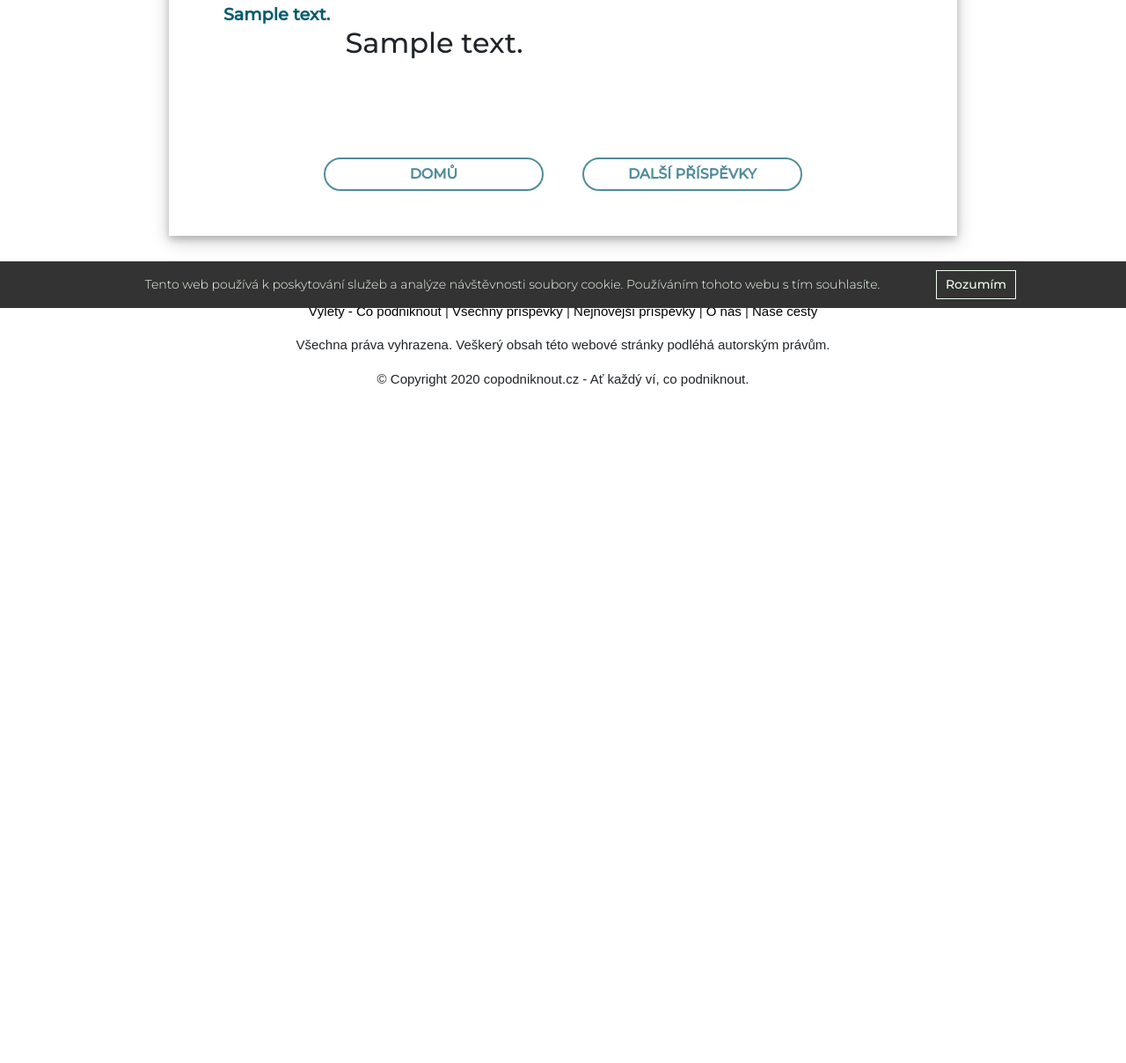
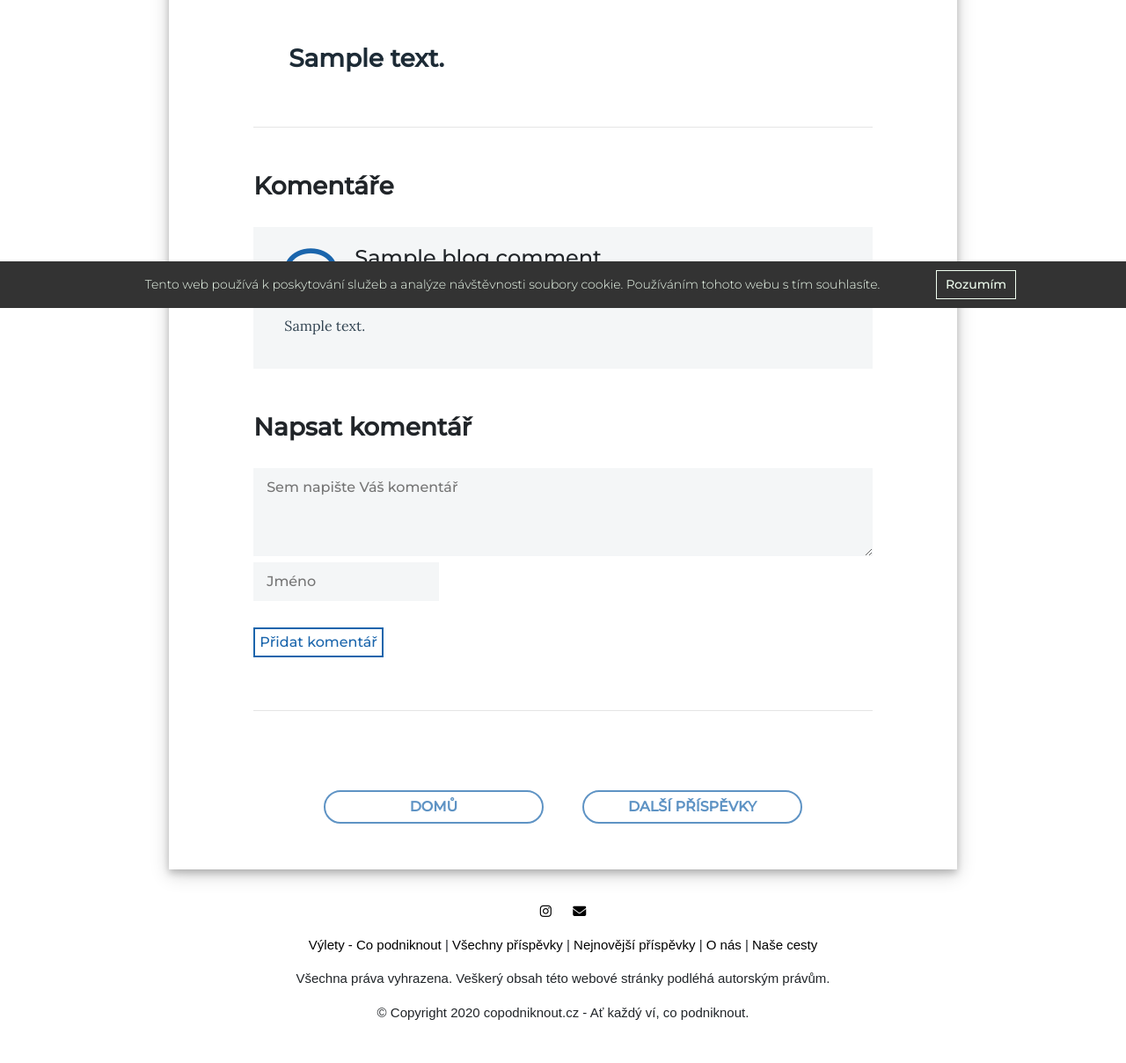
Before and after one commit to aidomon/CoPodniknout-website, a Node project: template views/blog_konkretni.ejs in a window 1280 px wide. Shown: the part 450-1658 px from the top of the page at 88% size. Before the commit the page ends 889 px from the top, so only its background shows below. Run offline with Node 20 templates, Linux system fonts and the light colour scheme; the template is opened without the code that fills it: most values are stand-ins (such as "Sample title", 1, 10 or a date in 2020); some libraries are stand-ins or nearby versions.

Commit message:
comments working

```diff
--- a/app.js
+++ b/app.js
@@ -6,7 +6,7 @@ const bodyParser = require("body-parser");
 const ejs = require("ejs");
 const _ = require("lodash");
 const mongoose = require("mongoose");
-const options = require('./options');
+const options = require("./options");
 
 const app = express();
 app.use(compression());
@@ -61,7 +61,9 @@ const Blog = mongoose.model(options.name[1], blogSchema);
 const blog_commentSchema = new mongoose.Schema(
     {
         blog_name: String,
-        comments: Array,
+        name: String,
+        comment: String,
+        time: String,
     },
     { collection: options.collection[2] }
 );
@@ -146,7 +148,7 @@ app.get("/blog/vyhledavani/:dotaz", function (req, res) {
 });
 
 app.get("/blog/zkouska", function (req, res) {
-    res.send("<form action='/blog/zkouska' method='post'><input type='text' name='text' id=''><input type='submit' value='Submit'></form>");
+    //res.send("<form action='/blog/zkouska' method='post'><input type='text' name='text' id=''><input type='submit' value='Submit'></form>");
     // Blog_commment.findOne({blog_name: "ahoj"}, function(err, result){
     //     console.log(result);
     //     res.send(result);
@@ -154,13 +156,36 @@ app.get("/blog/zkouska", function (req, res) {
     // Blog_comment.updateOne({blog_name: "ahoj2"}, { $push: { comments: "hruza" }}, function(err, result){
     //     res.send(result);
     // });
-    // Blog_comment.create({ blog_name: "zdar", comments: "hruza" }, function (err, small) {
-    //     if (err) return handleError(err);
-    //   });
+    Blog_comment.create({ blog_name: "Třetí den", name: "Dalibor", comment: "ahoj", time: "1" }, function (err, small) {
+        if (err) return handleError(err);
+    });
+    res.send("jo");
 });
-app.post("/blog/zkouska", function (req, res) {
-    console.log(req.body.text);
-    res.send(req.body.text);
+
+app.post("/blog/komentar", function (req, res) {
+    //console.log(req.body.komentar + "<br>" + req.body.jmeno + "<br>" + req.body.blog);
+    var date = new Date();
+    var current_date = date.getDate() + ". " + (date.getMonth() + 1) + ". " + date.getFullYear() + " " + date.getHours() + ":" + (date.getMinutes() < 10 ? "0" : "") + date.getMinutes();
+
+    //Blog_comment.updateOne({ blog_name: req.body.blog }, { $push: { name: req.body.jmeno, comment: req.body.komentar, time: current_date } }, function (err, result) {});
+
+    Blog_comment.create({ blog_name: req.body.blog, name: req.body.jmeno, comment: req.body.komentar, time: current_date }, function (err, small) {
+        if (err) return handleError(err);
+    });
+
+    //res.render("blog_konkretni", { blog: result, time: current_date });
+    //res.status(204).send();
+    res.redirect("/blog/" + req.body.blogURL + "/#komentare");
+});
+
+app.get("/blog/prispevky", function (req, res) {
+    Blog.find({}, function (err, result) {
+        if (result == null) {
+            res.sendFile(__dirname + "/views/blog_error.html");
+        } else {
+            res.render("blog_prispevky", { blogs: result.reverse() });
+        }
+    });
 });
 
 app.get("/blog/:prispevek", function (req, res) {
@@ -168,8 +193,10 @@ app.get("/blog/:prispevek", function (req, res) {
         if (result == null) {
             res.sendFile(__dirname + "/views/blog_error.html");
         } else {
+            Blog_comment.find({ blog_name: result.title }, function (err, comments) {
+                res.render("blog_konkretni", { blog: result, blog_comments: comments });
+            });
             //console.log(result.category);
-            res.render("blog_konkretni", { blog: result });
         }
     });
 });
--- a/public/css/styles_blog_konkretni.css
+++ b/public/css/styles_blog_konkretni.css
@@ -1,7 +1,7 @@
 html {
     scroll-behavior: smooth;
 }
-body{
+body {
     font-family: "Montserrat";
     font-weight: 300;
 }
@@ -9,39 +9,46 @@ img {
     max-width: 100%;
     max-height: 100%;
 }
-h1{
+h1 {
     font-weight: 300;
 }
-a:link{
+a:link {
     text-decoration: none;
-    outline:none;
+    outline: none;
 }
-a, button { outline: none !important; }
-.navbar > a, .dropdown > a, .nav-item > a, .dropdown > div.dropdown-menu > a,.navbar > a.navbar-brand{
+a,
+button {
+    outline: none !important;
+}
+.navbar > a,
+.dropdown > a,
+.nav-item > a,
+.dropdown > div.dropdown-menu > a,
+.navbar > a.navbar-brand {
     position: relative;
 }
 
 /* Body */
 
-
 /* Nav bar*/
-.dropdown-item.active, .dropdown-item:active {
+.dropdown-item.active,
+.dropdown-item:active {
     background-color: #f6f6f6;
     font-weight: bold;
     color: black;
 }
-a.dropdown-item:hover{
+a.dropdown-item:hover {
     font-weight: bold;
 }
 .nav-custom {
-    background-color:  #333333;
+    background-color: #333333;
     /* #004445; */
 }
-.navbar-brand{
+.navbar-brand {
     color: rgb(255, 255, 255);
     padding-right: 3.3%;
 }
-.container-fluid{
+.container-fluid {
     padding: 0;
     height: 10%;
 }
@@ -51,13 +58,15 @@ a.dropdown-item:hover{
     margin-left: 24%;
     position: static;
 }
-a.navbar-brand > h1{
+a.navbar-brand > h1 {
     font-size: 1.5rem;
     padding: 0px;
     margin: 0px;
     margin-right: 16px;
 }
-.dropdown > a::before, .nav-item > a::before, .dropdown > div.dropdown-menu > a::before {
+.dropdown > a::before,
+.nav-item > a::before,
+.dropdown > div.dropdown-menu > a::before {
     content: "";
     position: absolute;
     width: 100%;
@@ -81,40 +90,45 @@ a.navbar-brand > h1{
     transform: scaleX(0);
     transition: all 0.3s ease-in-out 0s;
 }
-.dropdown > a:hover::before, .nav-item > a:hover::before, .navbar > a.navbar-brand > h1:hover::before, .dropdown > div.dropdown-menu > a:hover::before {
+.dropdown > a:hover::before,
+.nav-item > a:hover::before,
+.navbar > a.navbar-brand > h1:hover::before,
+.dropdown > div.dropdown-menu > a:hover::before {
     visibility: visible;
     transform: scaleX(1);
 }
 
-@media (max-width: 1077px){
+@media (max-width: 1077px) {
     .form-inline .form-control {
         width: 440px;
     }
-    .dropdown > a:hover::before, .nav-item > a:hover::before, .navbar > a.navbar-brand > h1:hover::before, .dropdown > div.dropdown-menu > a:hover::before {
+    .dropdown > a:hover::before,
+    .nav-item > a:hover::before,
+    .navbar > a.navbar-brand > h1:hover::before,
+    .dropdown > div.dropdown-menu > a:hover::before {
         visibility: hidden;
     }
 }
-@media (min-width: 1500px){
+@media (min-width: 1500px) {
     .form-inline .form-control {
         width: 600px;
         margin-left: 14%;
     }
 }
-@media (max-width: 991px){
+@media (max-width: 991px) {
     .form-inline .form-control {
         display: inline-block;
         width: auto;
         vertical-align: middle;
         margin: auto;
     }
-    .navbar{
+    .navbar {
         text-align: center;
     }
 }
 
-
 /* banner */
-#banner{
+#banner {
     text-align: center;
     margin-top: 32px;
     background-color: #333333;
@@ -164,9 +178,8 @@ a.navbar-brand > h1{
     font-size: x-large;
 }
 
-
 /* content */
-#content{
+#content {
     width: 70%;
     background-color: white;
     margin: auto;
@@ -179,10 +192,10 @@ a.navbar-brand > h1{
 }
 .wrapper {
     margin: 0 auto;
-    padding: 0 8% 50px 16.66%;
+    padding: 0 8% 50px 8%;
     width: 100%;
 }
-#mobile_title{
+#mobile_title {
     text-align: center;
     margin-bottom: 50px;
     border: 2px solid black;
@@ -196,9 +209,9 @@ article {
 .timeline__nav {
     position: fixed;
     z-index: 99;
-    left: 17.5%;
-    -webkit-transition: top .3s ease-out;
-    transition: top .3s ease-out;
+    left: 0%;
+    -webkit-transition: top 0.3s ease-out;
+    transition: top 0.3s ease-out;
 }
 .timeline__nav ul {
     list-style: none;
@@ -206,18 +219,20 @@ article {
     margin: 15px 0;
 }
 .timeline__nav ul li {
+    text-align: center;
     margin: 15px 0;
     padding-left: 0;
     list-style-type: none;
     color: #bfc1c3;
     border-bottom: 1px dotted rgba(0, 0, 0, 0.3);
     cursor: pointer;
-    -webkit-transition: all .3s ease-out;
-    transition: all .3s ease-out;
+    -webkit-transition: all 0.3s ease-out;
+    transition: all 0.3s ease-out;
 }
 .timeline__nav ul li.active {
     font-weight: bold;
-    color: #065c6f;
+    color: rgb(26, 101, 172);
+    /* margin-left: 15px; */
     border-bottom: 1px dotted transparent;
     -webkit-transform: scale(1.2);
     transform: scale(1.2);
@@ -226,61 +241,173 @@ article {
     color: #000;
 }
 
-@media(max-width: 1474px) {
+@media (max-width: 1474px) {
     #banner {
         /* margin-top: 100px; */
         height: 400px;
     }
 }
-@media(max-width: 1144px) {
+@media(max-width: 1350px){
+    .timeline__nav {
+        display: none;
+    }
+}
+@media (max-width: 1144px) {
     #banner {
         /* margin-top: 50px !important; */
         width: 100%;
         height: 200px;
     }
-    #content{
+    #content {
         position: static;
         margin-top: 0;
         padding: 4% 10% !important;
         width: 100%;
         box-shadow: none;
     }
-    .timeline__nav{left: 3%;}
+    .text_center_desktop {
+        top: -8%;
+        width: 80%;
     }
-@media(max-width: 800px){
-    .timeline__nav{display: none;}
-    .wrapper{padding: 0 4% 50px 4%;}
 }
-@media(max-width: 650px){
+@media (max-width: 900px) {
+    .timeline__nav {
+        display: none;
+    }
+    .wrapper {
+        padding: 0 4% 50px 4%;
+    }
+}
+@media (max-width: 650px) {
     #banner {
         background-attachment: scroll;
         height: 200px;
     }
-    .text_center_desktop{display: none;}
-    .text_center_mobile{display: block; top:-6%;}
-    #mobile_title{display: block;}
+    .text_center_desktop {
+        display: none;
     }
-#content h2{
+    .text_center_mobile {
+        display: block;
+        top: -6%;
+    }
+    #mobile_title {
+        display: block;
+    }
+}
+#content h2 {
+    color: #1d2b36;
     padding: 0;
-    margin: 30px 0 20px 0;
+    margin: 50px 0 20px 0;
+    font-weight: bold;
+    font-size: 28px;
 }
-#content p{
+#content p {
     font-weight: 400;
-    font-family: 'Lora', serif;
+    font-family: "Lora", serif;
+    color: rgb(49, 67, 81);
 }
-#buttons{text-align: center;}
-#buttons > a > button{
+.content_img {
+    margin: 40px auto;
+    width: 90%;
+    box-shadow: 0 4px 8px 0 rgba(0, 0, 0, 0.2), 0 6px 20px 0 rgba(0, 0, 0, 0.19);
+    border-radius: 20px;
+}
+.content_img img {
+    border-radius: 19px;
+}
+
+#komentare {
+    margin-left: -40px;
+    margin-right: -40px;
+}
+#komentare h3 {
+    font-weight: bold;
+    margin-top: 50px;
+}
+.comment {
+    background-color: #f4f6f7;
+    margin: 30px auto 0px auto;
+    padding: 3% 5%;
+    display: block;
+    position: relative;
+}
+.comment_header i {
+    float: left;
+    font-size: 60px;
+    color: rgb(26, 101, 172);
+}
+.comment_header div {
+    margin-left: 80px;
+}
+.comment_header h4 {
+    margin-bottom: 0;
+}
+.comment_header p {
+    font-size: small;
+    color:  rgb(49, 67, 81);
+}
+.comment_p {
+    margin-top: 30px;
+}
+.reply_button {
+    position: absolute;
+    top: 16%;
+    right: 5%;
+    color: rgb(26, 101, 172);
+    border: 2px solid rgb(26, 101, 172);
+    background-color: #f4f6f7;
+    padding: 3px 5px;
+}
+#add_comment textarea {
+    width: 100%;
+    height: 100px;
+    background-color: #f4f6f7;
+    border: none;
+    outline: none;
+    padding: 10px 15px;
+}
+#add_comment input {
+    width: 30%;
+    background-color: #f4f6f7;
+    border: none;
+    outline: none;
+    padding: 10px 15px;
+}
+#add_comment form {
+    margin: 30px auto 50px auto;
+    display: block;
+}
+#add_comment_button {
+    color: rgb(26, 101, 172);
+    border: 2px solid rgb(26, 101, 172);
     background-color: white;
-    border: 2px solid #065c6f;
+    padding: 3px 5px;
+    margin: 30px auto 0px 0px;
+}
+#no_comment {
+    margin: 20px auto auto 30px;
+    font-family: "Montserrat";
+    font-weight: 300;
+}
+hr {
+    margin: 60px auto 0px auto;
+}
+
+#buttons {
+    text-align: center;
+}
+#buttons > a > button {
+    background-color: white;
+    border: 2px solid rgb(26, 101, 172);
     border-radius: 25px;
-    color: #065c6f;
+    color: rgb(26, 101, 172);
     font-weight: bold;
     padding: 5px 20px;
     margin: 40px 20px 0 20px;
     animation: blinker 1.2s linear infinite alternate;
     width: 250px;
 }
-#buttons > a > button:hover{
+#buttons > a > button:hover {
     animation: none;
 }
 @keyframes blinker {
@@ -296,11 +423,11 @@ article {
     display: inline-block;
     position: relative;
     transition: 0.5s;
-    color: #065c6f;
+    color: rgb(26, 101, 172);
     font-weight: bold;
 }
 .button span:after {
-    content: '\00bb';
+    content: "\00bb";
     position: absolute;
     opacity: 0;
     top: 0;
@@ -310,18 +437,14 @@ article {
 .button:hover span {
     padding-right: 20px;
 }
-#buttons > a > button:hover {
-    background-color: rgba(0, 0, 0, 0.1);
-}
 .button:hover span:after {
     opacity: 1;
     right: 0;
 }
 
-
 /* footer */
-footer{
-    font-family: 'Raleway', sans-serif;
+footer {
+    font-family: "Raleway", sans-serif;
     font-weight: 378;
     font-size: 15px;
     text-align: center;
@@ -329,13 +452,13 @@ footer{
     padding-bottom: 30px;
     /* background-image: linear-gradient(white, #333333); */
 }
-.footer-icon{
+.footer-icon {
     padding: 20px 10px;
 }
-footer a{
+footer a {
     color: black;
 }
-footer a:hover{
+footer a:hover {
     color: rgb(144, 144, 144);
 }
 
@@ -348,7 +471,7 @@ footer a:hover{
     z-index: 999; /* Make sure it does not overlap */
     border: none; /* Remove borders */
     outline: none; /* Remove outline */
-    background-color: #4D4D4D; /* Set a background color */
+    background-color: #4d4d4d; /* Set a background color */
     color: white; /* Text color */
     cursor: pointer; /* Add a mouse pointer on hover */
     padding: 15px; /* Some padding */
@@ -360,7 +483,7 @@ footer a:hover{
     text-decoration: none;
 }
 
-#cookies-eu-banner{
+#cookies-eu-banner {
     background-color: #333333;
     color: honeydew;
     position: fixed;
@@ -371,21 +494,21 @@ footer a:hover{
     text-align: center;
     font-size: 14px;
 }
-#cookies-eu-banner_text{
+#cookies-eu-banner_text {
     display: inline-flex;
     margin: 10px 50px;
 }
-#cookies-eu-banner_buttons{
+#cookies-eu-banner_buttons {
     display: inline-flex;
     margin: 10px;
 }
-#cookies-eu-accept{
+#cookies-eu-accept {
     background-color: #333333;
     color: rgb(238, 253, 238);
     border: 1px solid honeydew;
     padding: 5px 10px;
 }
-#cookies-eu-accept:hover{
+#cookies-eu-accept:hover {
     color: rgb(227, 233, 227);
     border: 1px solid rgb(227, 233, 227);
 }
--- a/public/scripts/timeline.js
+++ b/public/scripts/timeline.js
@@ -9,7 +9,7 @@ $(() => {
 
   const TIMELINE_VALUES = {
     start: 350,
-    step: 90 };
+    step: 60 };
 
 
   $(window).resize(function () {
--- a/views/blog_konkretni.ejs
+++ b/views/blog_konkretni.ejs
@@ -137,7 +137,6 @@
                 <div id="blog_title"><%= blog.title %></div>
                 <div id="blog_subtitle"><%= blog.title_description %></div>
             </div>
-
         </section>
         <section id="content">
             <article class="timeline">
@@ -146,6 +145,7 @@
                         <% (blog.content_headers).forEach(element => { %>
                         <li><span><%= element %></span></li>
                         <% }); %>
+                        <li><span>Komentáře</span></li>
                     </ul>
                 </nav>
                 <div class="timeline__section">
@@ -154,7 +154,7 @@
                         <p><%= blog.title_description %></p>
                     </div>
                     <div class="wrapper">
-                        <div data-aos="fade-left" data-aos-duration="1800" data-aos-delay="250" style="margin-top: 23px;">
+                        <div data-aos="fade-left" data-aos-duration="1800" data-aos-delay="250" style="margin-top: 23px">
                             <% try{ %> <% (blog.content_introduction).forEach(element => { %>
                             <p><%- element %></p>
                             <% }) %> <% } catch{} %>
@@ -167,9 +167,47 @@
                             <% } %>
                         </div>
                         <% } %>
+
+                        <div id="komentare">
+                            <hr />
+                            <h3 class="milestone">Komentáře</h3>
+                            <div id="comments_view">
+                            <% if(blog_comments.length){ %>
+                                <% blog_comments.forEach(element => { %>
+                                <div class="comment">
+                                    <div class="comment_header">
+                                        <i class="far fa-comment"></i>
+                                        <div>
+                                            <h4><%= element.name %></h4>
+                                            <p><%= element.time %></p>
+                                        </div>
+                                    </div>
+                                    <!-- <a href=""><button class="reply_button">Odpovědět</button></a> -->
+                                    <p class="comment_p"><%= element.comment %></p>
+                                </div>
+                                <% }); %>
+                            </div>
+                            <% } else { %>
+                                    <p id="no_comment">Zatím žádné komentáře</p>
+                                </div>
+                                <% } %>
+
+                            <div id="add_comment">
+                                <h3>Napsat komentář</h3>
+                                <form action="/blog/komentar" method="post">
+                                    <textarea name="komentar" placeholder="Sem napište Váš komentář" required></textarea>
+                                    <input type="text" name="jmeno" placeholder="Jméno" required/>
+                                    <input style="height: 2px; visibility: hidden" name="blog" value="<%= blog.title %>" />
+                                    <input style="height: 2px; visibility: hidden" name="blogURL" value="<%= blog.url %>" /><br>
+                                    <button type="submit" id="add_comment_button">Přidat komentář</button>
+                                </form>
+                            </div>
+                            <hr />
+                        </div>
                     </div>
                 </div>
             </article>
+
             <div id="buttons">
                 <a href="/blog"
                     ><button class="button"><span>DOMŮ </span></button></a
```
Also changed, not shown: views/blog_prispevky.ejs (+5 -3 lines). Lines whose indentation alone changed are shown as unchanged.
